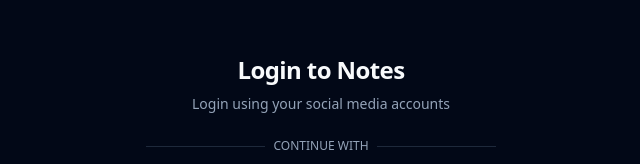
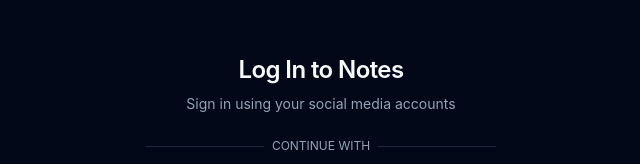
Before and after one commit to leandronorcio/notes-oauth2, a React (Vite) app in the folder client/: page /login in a window 1280 px wide. Shown: the part 196-360 px from the top of the page, without its empty margins (319-959 px from the left). Built offline with nearby package versions, Linux system fonts and the light colour scheme.

Commit message:
Changed font to `Inter`.

```diff
--- a/client/package.json
+++ b/client/package.json
@@ -34,6 +34,7 @@
     "postcss": "^8.4.30",
     "tailwindcss": "^3.3.3",
     "typescript": "^5.0.2",
+    "unplugin-fonts": "^1.0.3",
     "vite": "^4.4.5"
   }
 }
--- a/client/src/components/LoginForm.tsx
+++ b/client/src/components/LoginForm.tsx
@@ -24,11 +24,11 @@
       {...props}
     >
       <h1 className="text-2xl font-semibold tracking-tight">
-        {type === 'login' ? 'Login to Notes' : 'Create an account'}
+        {type === 'login' ? 'Log In to Notes' : 'Create an account'}
       </h1>
       <p className="text-sm text-muted-foreground mb-4">
-        {type === 'login' ? 'Login' : 'Create an account'} using your social
-        media accounts
+        {type === 'login' ? 'Sign in' : 'Register'} using your social media
+        accounts
       </p>
       <div className="relative mb-4">
         <div className="absolute inset-0 flex items-center">
--- a/client/src/globals.css
+++ b/client/src/globals.css
@@ -74,3 +74,7 @@
     @apply bg-background text-foreground;
   }
 }
+
+body {
+  font-family: 'Inter', sans-serif;
+}
--- a/client/vite.config.ts
+++ b/client/vite.config.ts
@@ -1,10 +1,22 @@
 import { defineConfig } from 'vite';
 import react from '@vitejs/plugin-react-swc';
 import path from 'path';
+import Unfonts from 'unplugin-fonts/vite';
 
 // https://vitejs.dev/config/
 export default defineConfig({
-  plugins: [react()],
+  plugins: [
+    react(),
+    Unfonts({
+      google: {
+        families: [
+          {
+            name: 'Inter',
+          },
+        ],
+      },
+    }),
+  ],
   resolve: {
     alias: {
       '@': path.resolve(__dirname, './src'),
```
Also changed, not shown: 1 other file (tests, documents, lock files or other folders).
